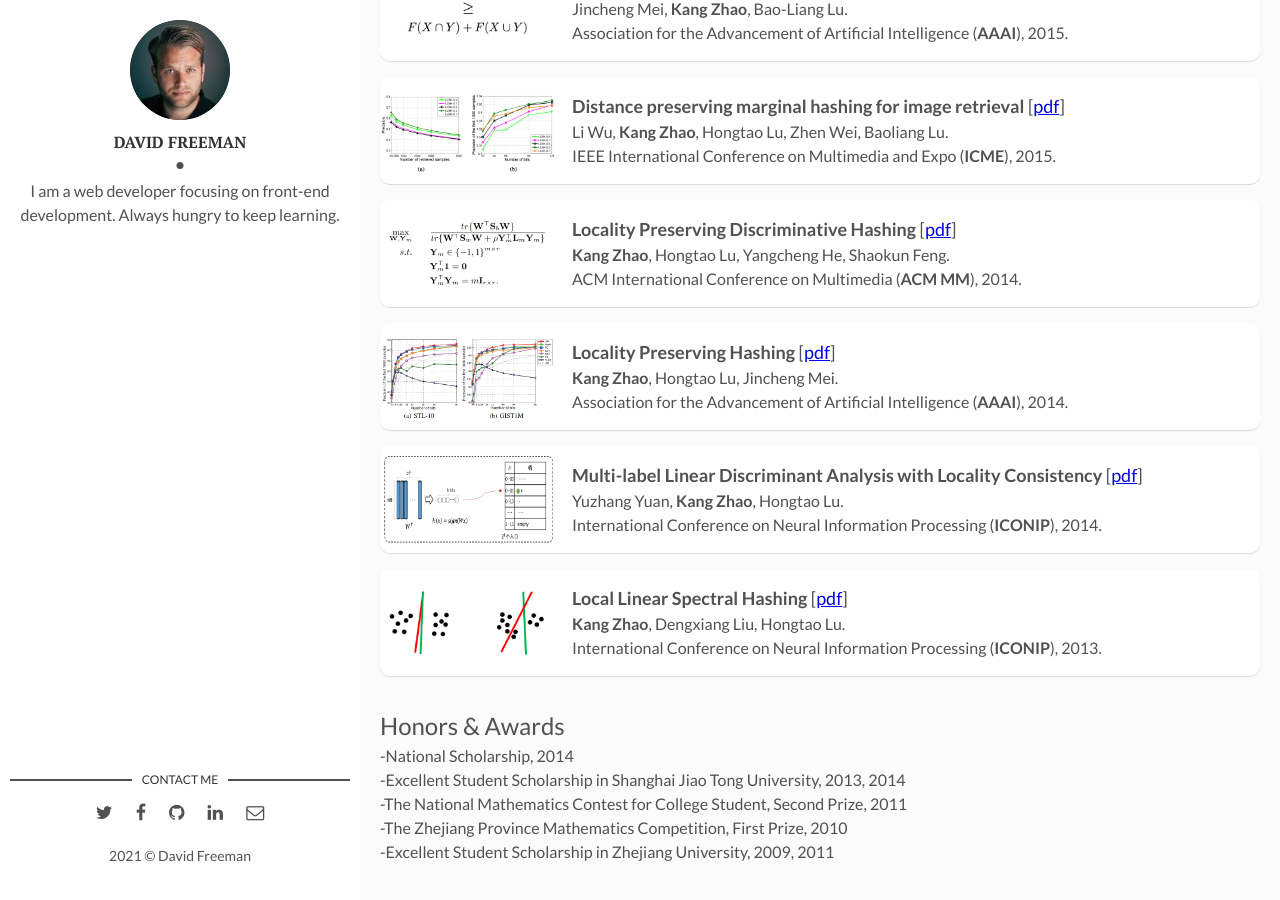
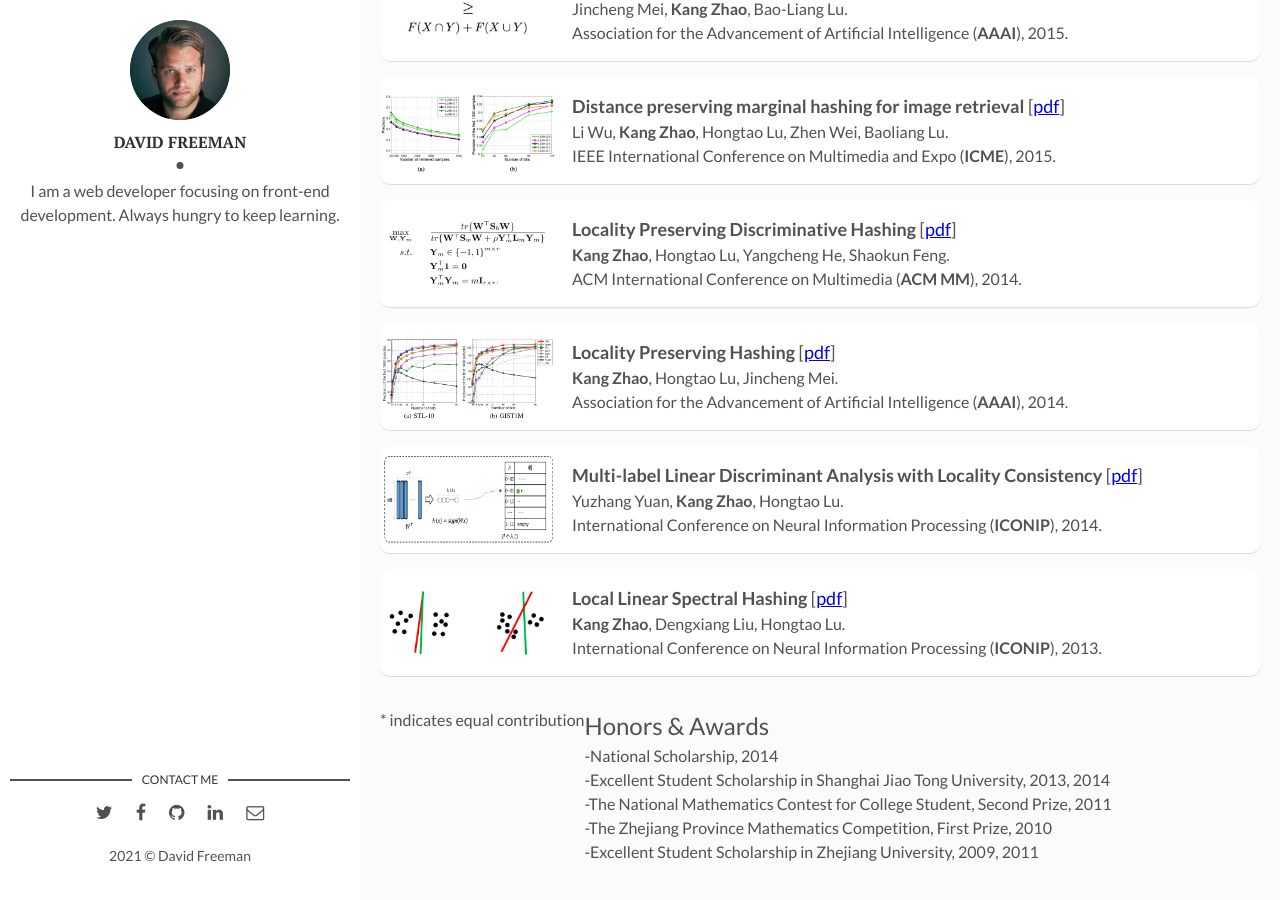
Before and after one commit to kangzhao2/kangzhao2.github.io, a Jekyll site: the page built from index.html, in a window 1280 px wide and 900 px high, scrolled down 1224 px. Built offline with Jekyll 4.4.1, drawn with Linux system fonts in a browser that asks for light colours; the list of posts is cut into pages by our own code.

Commit message:
Update index.html

```diff
--- a/index.html
+++ b/index.html
@@ -109,7 +109,8 @@ layout: main
 {% endfor %}-->
 
 <body>
-<!--<p>* indicates equal contribution</p>-->
+<p>* indicates equal contribution
+</p>
 <p><font size="5">Honors & Awards</font> <br> -National Scholarship, 2014<br> -Excellent Student Scholarship in Shanghai Jiao Tong University, 2013, 2014<br> -The National Mathematics Contest for College Student, Second Prize, 2011<br> -The Zhejiang Province Mathematics Competition, First Prize, 2010<br> -Excellent Student Scholarship in Zhejiang University, 2009, 2011
 </p>
 </body>
```
